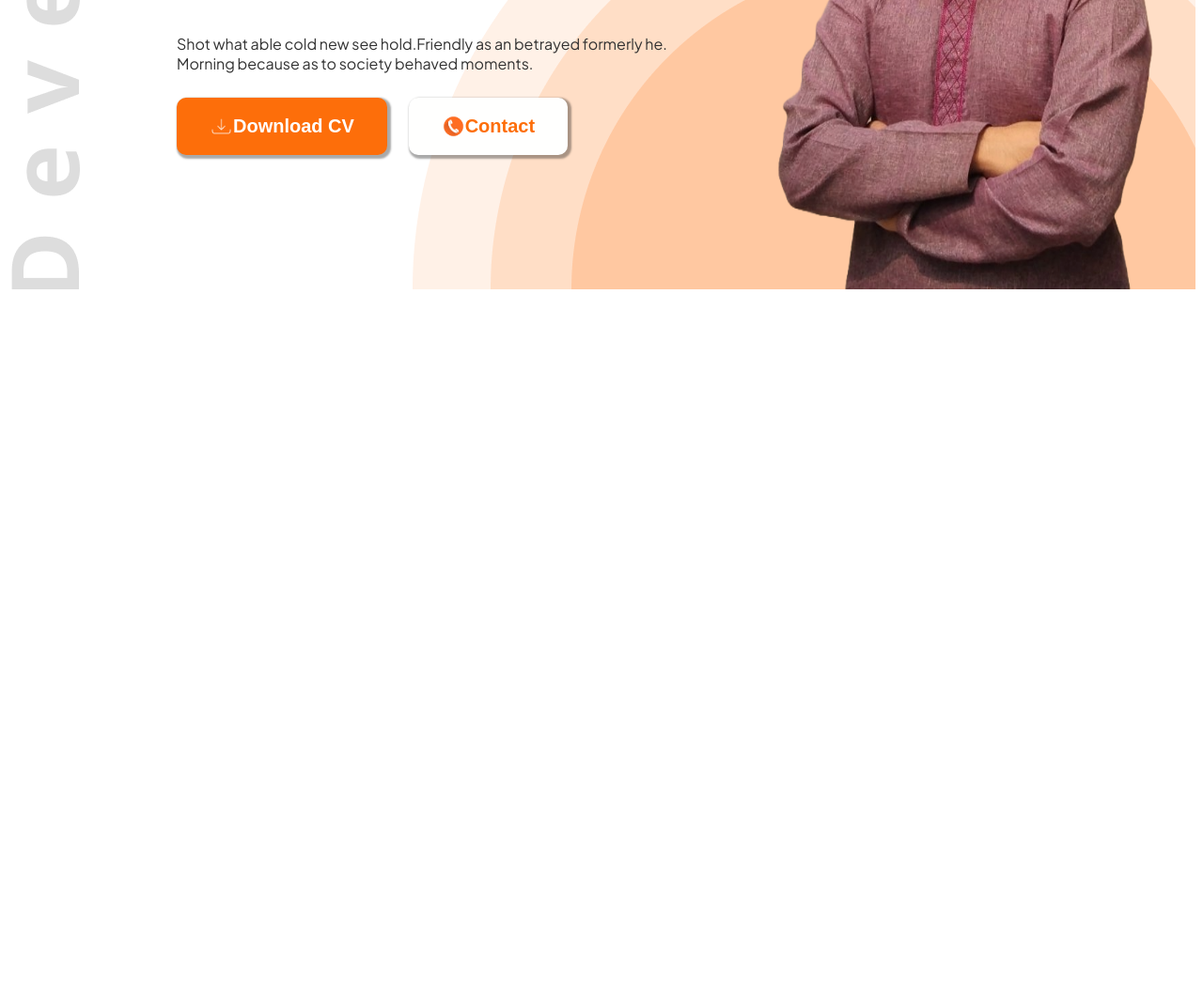
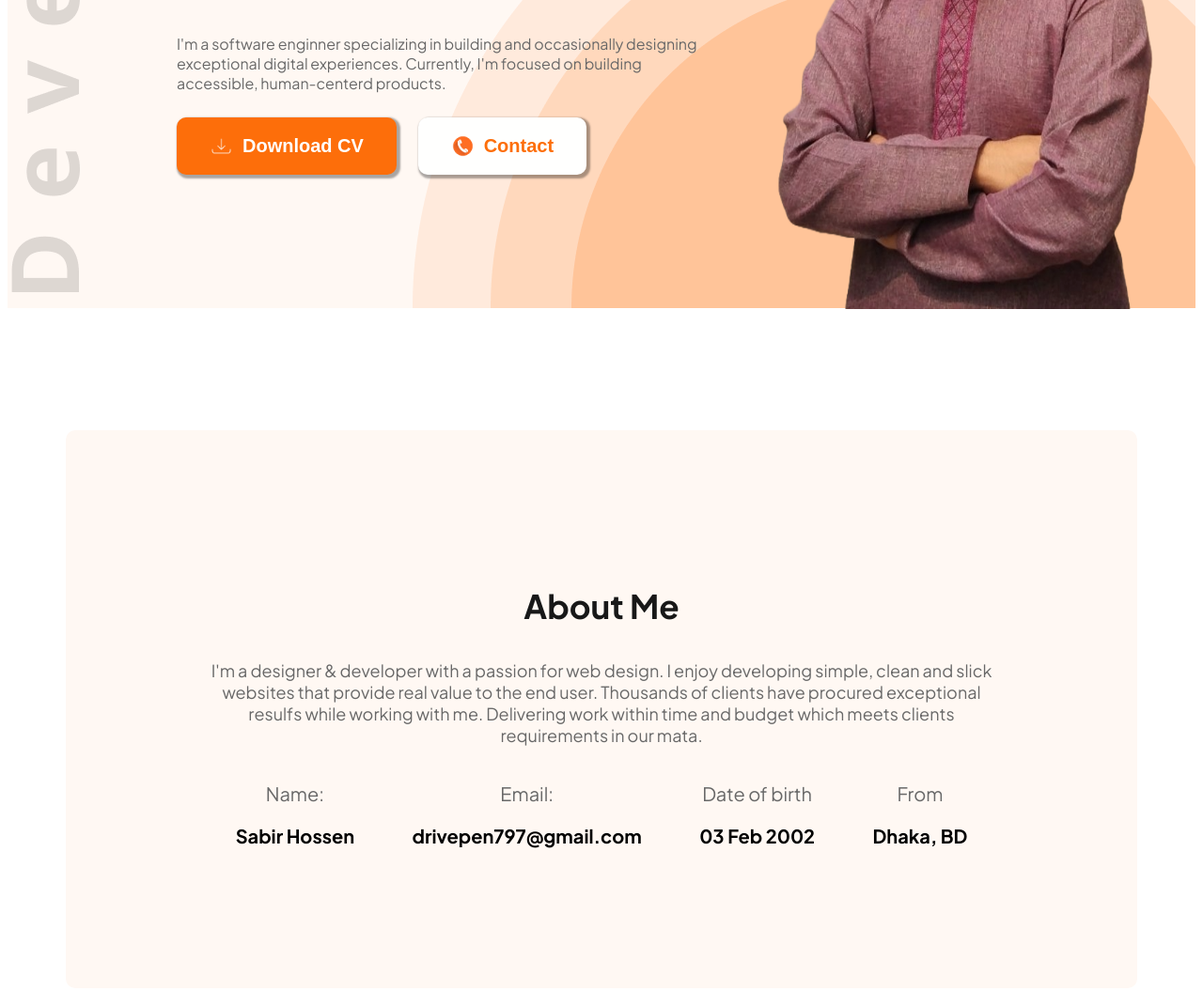
Before and after one commit to SabirHossen339/web-dev-portfolio, a plain HTML site: page index.html in a window 1280 px wide. Shown: the part 460-1515 px from the top of the page at 94% size. Before the commit the page ends 800 px from the top, so only its background shows below. Drawn offline with Linux system fonts and the light colour scheme.

Commit message:
added for html & css

```diff
--- a/index.html
+++ b/index.html
@@ -27,13 +27,12 @@
       <div class="banner-content">
         <h4 class="banner-greetings dark-2">Hi, I am</h4>
         <h1 class="banner-title">Sabir Hossen</h1>
-        <p class="banner-descripton dark-2">Shot what able cold new see hold.Friendly as an betrayed formerly he.
-          Morning
-          because as to society behaved moments.</p>
+        <p class="banner-descripton dark-2">I'm a software enginner specializing in building and occasionally designing
+          exceptional digital experiences. Currently, I'm focused on building accessible, human-centerd products.</p>
         <button class="btn-primary"><img src="images/icons/download.png" alt="icon"
-            style="width:25px; height:25px; vertical-align:middle;"> Download CV</button>
+            style="width:25px; height:25px; vertical-align:middle; margin-right: 10px ;"> Download CV</button>
         <button class="btn-secondary"><img src="images/icons/contact.png" alt="icon"
-            style="width:25px; height:25px; vertical-align:middle;"> Contact</button>
+            style="width:25px; height:25px; vertical-align:middle;margin-right: 10px"> Contact</button>
       </div>
       <img class="banner-profile-picture" src="images/shimanto.png" alt="">
     </div>
@@ -41,7 +40,31 @@
   </header>
 
   <main>
-
+    <section class="about secondary-bg">
+      <h3 class="section-title ">About Me</h3>
+      <p class="section-description dark-2">I'm a designer & developer with a passion for web design. I enjoy developing
+        simple, clean and slick websites that provide real value to the end user. Thousands of clients have procured
+        exceptional resulfs while working with me. Delivering work within time and budget which meets clients
+        requirements in our mata.</p>
+      <div class="about-items">
+        <div class="about-item">
+          <p class="item-title dark-2">Name:</p>
+          <p class="item-descripton">Sabir Hossen</p>
+        </div>
+        <div class="about-item">
+          <p class="item-title dark-2">Email:</p>
+          <p class="item-descripton">drivepen797@gmail.com</p>
+        </div>
+        <div class="about-item">
+          <p class="item-title dark-2">Date of birth</p>
+          <p class="item-descripton">03 Feb 2002</p>
+        </div>
+        <div class="about-item">
+          <p class="item-title dark-2">From</p>
+          <p class="item-descripton">Dhaka, BD</p>
+        </div>
+      </div>
+    </section>
   </main>
   <footer>
 
--- a/styles/portfolio.css
+++ b/styles/portfolio.css
@@ -12,7 +12,7 @@
 }
 
 .dark-2 {
-  color: rgb(50, 50, 50);
+  color: rgb(104, 104, 104);
 }
 
 .btn-primary {
@@ -43,12 +43,28 @@
   align-items: center;
 }
 
+.secondary-bg {
+  background-color: #FFF8F3;
+}
+
+.section-title {
+  font-size: 35px;
+  font-weight: bold;
+  color: #181818;
+}
+
+.section-description {
+  font-size: 18px;
+  font-weight: 400;
+}
+
 /* header */
 .header {
+  background-color: #FFF8F3;
   background-image: url('../images/developer.png'), url('../images/header_bg.png');
   background-repeat: no-repeat;
   background-position: top left, bottom right;
-  height: 760px;
+  height: 780px;
 }
 
 /* nav styles */
@@ -108,5 +124,34 @@ nav li a {
 
 .banner-profile-picture {
   width: 420px;
-  height: 613px;
+  height: 634px;
 }
+
+/* main styles  */
+main {
+  max-width: 1140px;
+  margin: 0 auto;
+}
+
+/* about me styles */
+.about {
+  border-radius: 10px;
+  padding: 130px 150px;
+  text-align: center;
+  margin-top: 130px;
+}
+
+.about-items {
+  display: flex;
+  justify-content: space-around;
+}
+
+.item-title {
+  font-size: 20px;
+  font-weight: 400;
+}
+
+.item-descripton {
+  font-size: 20px;
+  font-weight: bold;
+}
```
